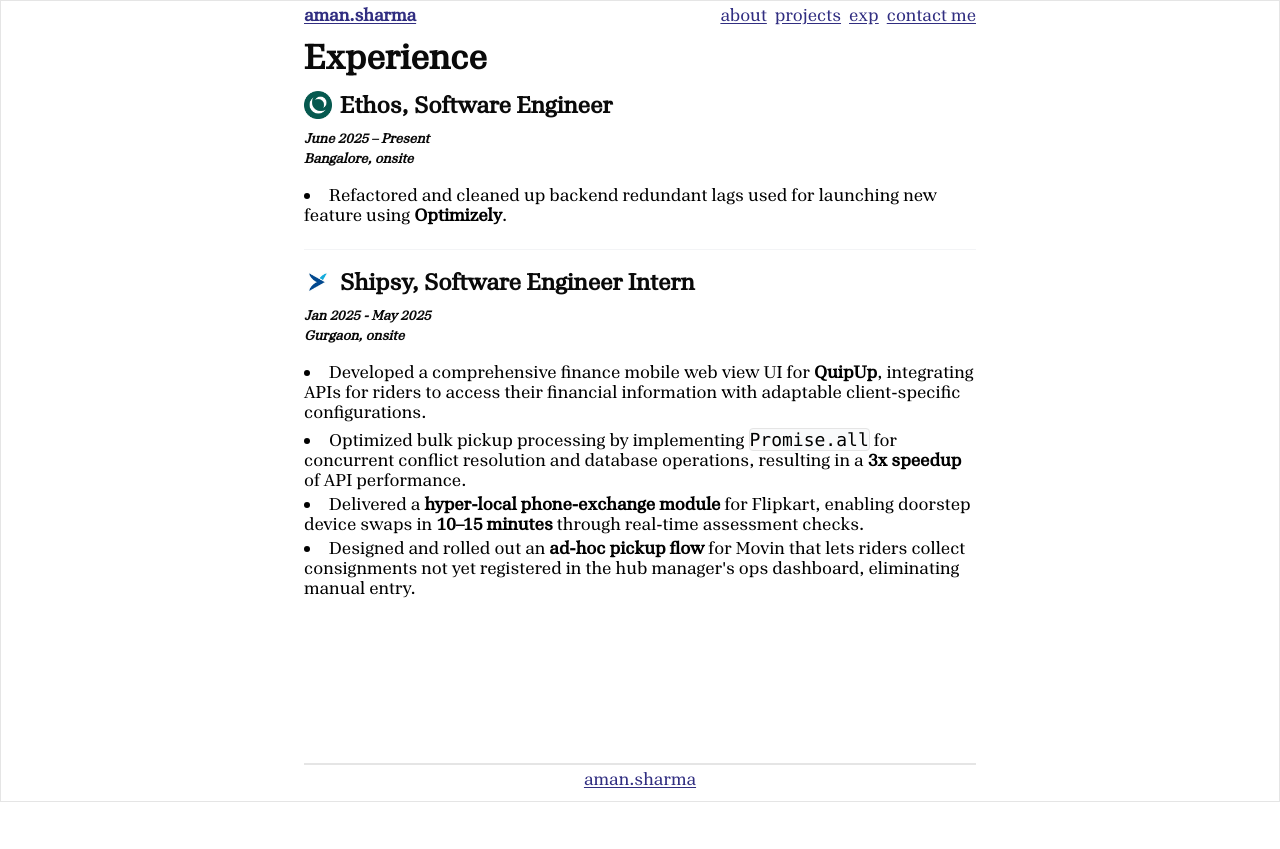
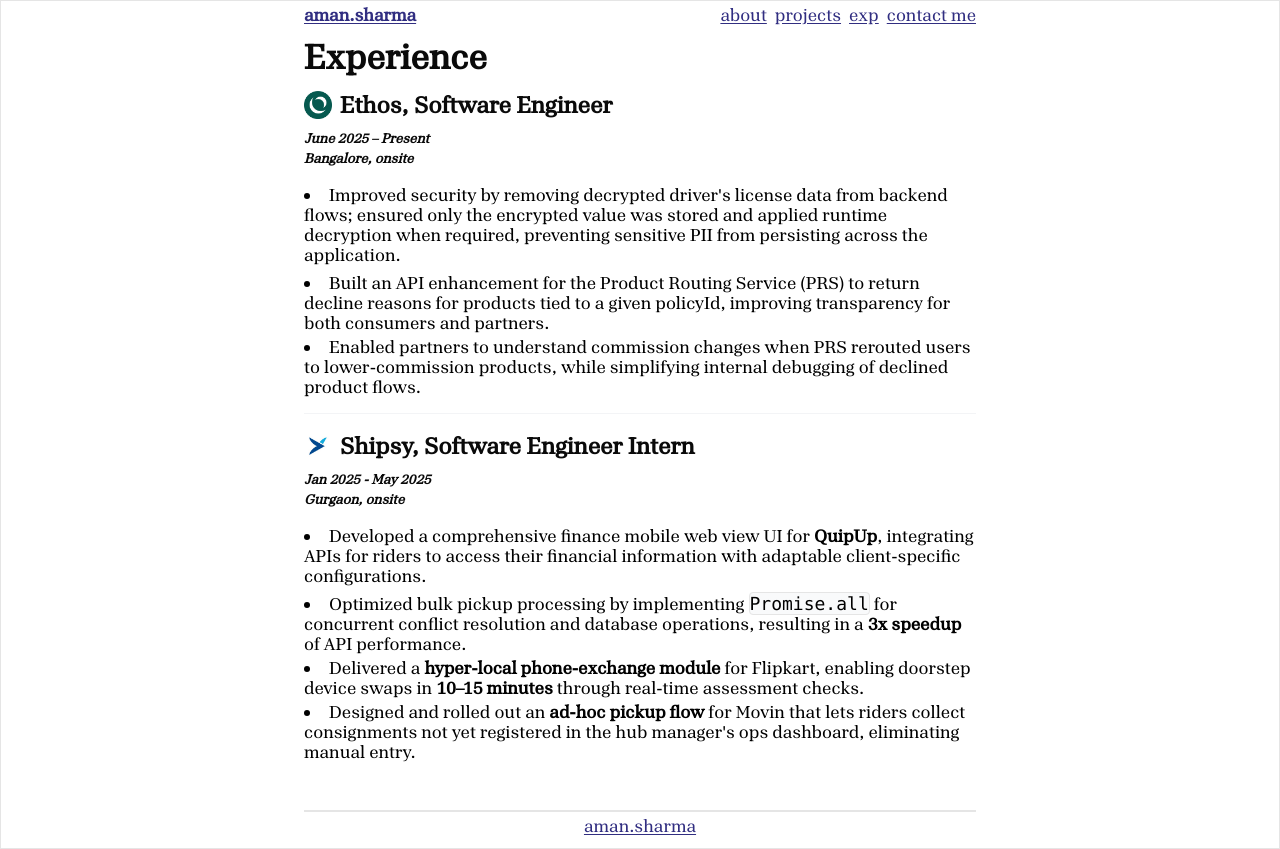
Before and after one commit to aman1117/portfolio, a Next.js app: page /experience in a window 1280 px wide. Before the commit the page ends 802 px from the top, so only its background shows below. Built offline with nearby package versions, Linux system fonts and the light colour scheme.

Commit message:
update: Enhance security by removing decrypted driver's license data from backend flows and improve API transparency with new decline reasons for products

```diff
--- a/app/experience/page.tsx
+++ b/app/experience/page.tsx
@@ -14,7 +14,13 @@
                     <p className="text-sm mb-4 italic"><strong>Bangalore, onsite</strong></p>
                     <ul className="list-disc list-inside mt-2 space-y-1">
                         <li className="mb-2 text-black md:text-lg md:leading-5 leading-tight">
-                            Refactored and cleaned up backend redundant lags used for launching new feature using <strong>Optimizely</strong>.
+                            Improved security by removing decrypted driver&apos;s license data from backend flows; ensured only the encrypted value was stored and applied runtime decryption when required, preventing sensitive PII from persisting across the application.
+                        </li>
+                        <li className="mb-2 text-black md:text-lg md:leading-5 leading-tight">
+                            Built an API enhancement for the Product Routing Service (PRS) to return decline reasons for products tied to a given policyId, improving transparency for both consumers and partners.
+                        </li>
+                        <li className="mb-2 text-black md:text-lg md:leading-5 leading-tight">
+                            Enabled partners to understand commission changes when PRS rerouted users to lower-commission products, while simplifying internal debugging of declined product flows.
                         </li>
                     </ul>
                 </div>
```
Also changed, not shown: 1 other file (tests, documents, lock files or other folders).
